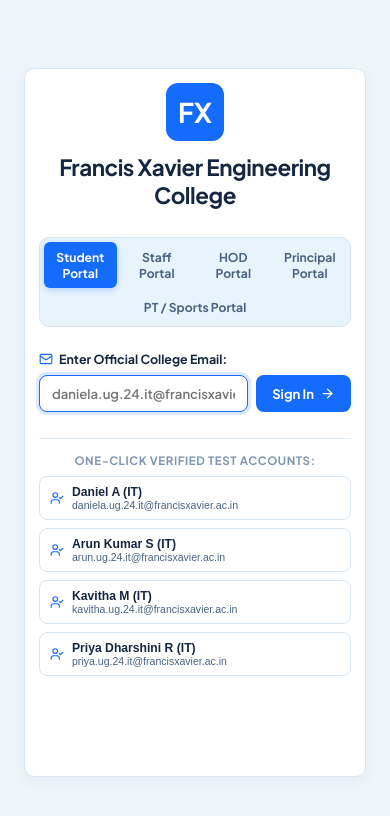
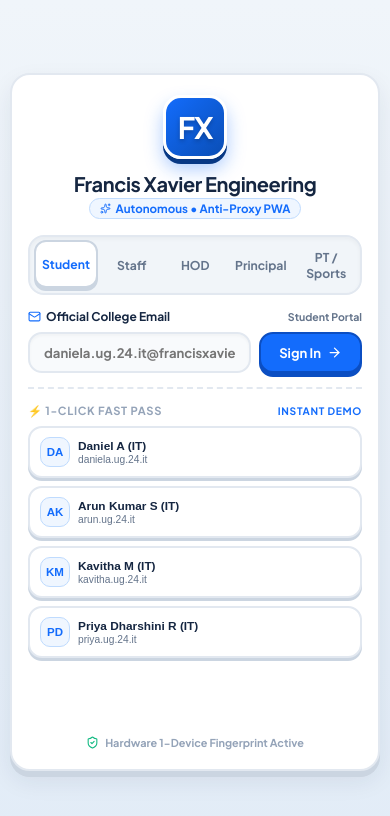
Before and after one commit to 8421BCED/otp_atta, a React (Vite) app in the folder client/: page / in a window 390 px wide. Shown: the top 816 px of the page. Built offline with nearby package versions, Linux system fonts and the light colour scheme; no server answers.

Commit message:
feat: redesign login page with Duolingo-style 3D physics buttons, tactile press effects, and mobile-first PWA layout

```diff
--- a/client/src/components/LoginPage.jsx
+++ b/client/src/components/LoginPage.jsx
@@ -169,19 +169,23 @@ export const LoginPage = ({ onLoginSuccess, currentRoute = 'student', onNavigate
 
     return (
         <div className="aero-login-wrapper">
-            <div className="aero-login-card fa-glass-card">
+            <div className="aero-login-card">
 
-                {/* Logo & College Banner */}
+                {/* 3D Duolingo-Style Mascot / College Shield */}
                 <div style={{ textAlign: 'center', display: 'flex', flexDirection: 'column', alignItems: 'center' }}>
                     <div className="aero-login-badge">
                         <span className="logo-symbol">FX</span>
                     </div>
-                    <h1 style={{ fontSize: '1.4rem', fontWeight: 800, color: 'var(--dark-blue)', letterSpacing: '-0.02em', marginTop: '12px' }}>
-                        Francis Xavier Engineering College
+                    <h1 style={{ fontSize: '1.25rem', fontWeight: 900, color: 'var(--dark-blue)', letterSpacing: '-0.02em', marginTop: '12px', marginBottom: '2px' }}>
+                        Francis Xavier Engineering
                     </h1>
+                    <div style={{ display: 'inline-flex', alignItems: 'center', gap: '5px', fontSize: '0.72rem', fontWeight: 800, color: 'var(--blue)', background: '#EFF6FF', padding: '2px 10px', borderRadius: '12px', border: '1.5px solid #BFDBFE' }}>
+                        <Sparkles size={11} color="var(--blue)" />
+                        <span>Autonomous • Anti-Proxy PWA</span>
+                    </div>
                 </div>
 
-                {/* Endpoint Navigation Tabs */}
+                {/* 3D Chunky Endpoint Navigation Tabs */}
                 <div className="login-endpoint-tabs">
                     {Object.entries(routeTitles).map(([key, info]) => (
                         <button
@@ -190,7 +194,7 @@ export const LoginPage = ({ onLoginSuccess, currentRoute = 'student', onNavigate
                             className={`login-endpoint-tab ${currentRoute === key ? 'active' : ''}`}
                             onClick={() => onNavigateRoute && onNavigateRoute(key)}
                         >
-                            {info.label}
+                            {info.label.replace(' Portal', '')}
                         </button>
                     ))}
                 </div>
@@ -211,38 +215,49 @@ export const LoginPage = ({ onLoginSuccess, currentRoute = 'student', onNavigate
                     }}
                     className="login-email-form"
                 >
-                    <label className="login-form-label">
-                        <Mail size={14} color="var(--blue)" />
-                        <span>Enter Official College Email:</span>
-                    </label>
+                    <div className="login-form-label">
+                        <span style={{ display: 'inline-flex', alignItems: 'center', gap: '5px' }}>
+                            <Mail size={13} color="var(--blue)" />
+                            <span>Official College Email</span>
+                        </span>
+                        <span style={{ fontSize: '0.66rem', color: '#64748B', fontWeight: 700 }}>
+                            {activeMeta.label}
+                        </span>
+                    </div>
 
                     <div className="login-input-group">
                         <input
-                            type="text"
+                            type="email"
+                            inputMode="email"
                             className="login-email-input"
                             placeholder={activeMeta.hint}
                             value={customEmail}
                             onChange={(e) => setCustomEmail(e.target.value)}
-                            autoFocus
+                            autoCapitalize="none"
+                            autoCorrect="off"
+                            spellCheck="false"
                         />
                         <button
                             type="submit"
                             className="login-submit-btn"
                             disabled={isLoading}
                         >
-                            <span>{isLoading ? 'Verifying...' : 'Sign In'}</span>
+                            <span>{isLoading ? 'Verifying' : 'Sign In'}</span>
                             <ArrowRight size={15} />
                         </button>
                     </div>
                 </form>
 
-                {/* Quick-Click Accounts from Seeded Database */}
+                {/* Quick-Click Accounts with 3D Physics Feel */}
                 <div className="quick-accounts-section">
                     <div className="quick-accounts-title">
-                        One-Click Verified Test Accounts:
+                        <span>⚡ 1-Click Fast Pass</span>
+                        <span style={{ fontSize: '0.64rem', color: 'var(--blue)', fontWeight: 800 }}>INSTANT DEMO</span>
                     </div>
                     <div className="quick-accounts-grid">
-                        {activeAccounts.map((acc, idx) => (
+                        {activeAccounts.map((acc, idx) => {
+                            const initials = acc.name.split(' ').map(n => n[0]).filter(Boolean).slice(0, 2).join('');
+                            return (
                                 <button
                                     key={idx}
                                     type="button"
@@ -252,20 +267,30 @@ export const LoginPage = ({ onLoginSuccess, currentRoute = 'student', onNavigate
                                         handleLoginWithEmail(acc.email);
                                     }}
                                     disabled={isLoading}
+                                    title={`Login instantly as ${acc.name}`}
                                 >
-                                <UserCheck size={14} color="var(--blue)" />
+                                    <div className="chip-avatar">
+                                        {initials}
+                                    </div>
                                     <div className="chip-details">
                                         <div className="chip-name">{acc.name}</div>
-                                    <div className="chip-email">{acc.email}</div>
+                                        <div className="chip-email">{acc.email.split('@')[0]}</div>
                                     </div>
                                 </button>
-                        ))}
+                            );
+                        })}
                     </div>
                 </div>
 
-                {/* Real Google SSO Button */}
-                <div style={{ marginTop: '16px', display: 'flex', flexDirection: 'column', alignItems: 'center', gap: '8px' }}>
+                {/* Real Google SSO Button Container */}
+                <div style={{ marginTop: '10px', display: 'flex', flexDirection: 'column', alignItems: 'center', width: '100%' }}>
                     <div ref={googleButtonRef} style={{ minHeight: '44px', display: 'flex', justifyContent: 'center', width: '100%' }}></div>
+                </div>
+
+                {/* PWA Hardware Security & Device Binding Footer */}
+                <div className="pwa-security-footer">
+                    <ShieldCheck size={13} color="#10B981" />
+                    <span>Hardware 1-Device Fingerprint Active</span>
                 </div>
 
             </div>
--- a/client/src/index.css
+++ b/client/src/index.css
@@ -1668,148 +1668,230 @@ html, body {
    Login Page
    ========================================================================== */
 
+/* ==========================================================================
+   Duolingo-Inspired 3D Physics Tactile Styles & Mobile-First PWA Login
+   ========================================================================== */
+
+/* 3D Duolingo Button Utility */
+.duo-btn-3d {
+  position: relative;
+  display: inline-flex;
+  align-items: center;
+  justify-content: center;
+  gap: 8px;
+  font-family: var(--font-main);
+  font-weight: 800;
+  border-radius: 14px;
+  border: 2px solid transparent;
+  cursor: pointer;
+  user-select: none;
+  -webkit-tap-highlight-color: transparent;
+  transition: transform 0.08s cubic-bezier(0.2, 0.8, 0.4, 1),
+              box-shadow 0.08s cubic-bezier(0.2, 0.8, 0.4, 1),
+              background 0.15s ease;
+  touch-action: manipulation;
+}
+
+.duo-btn-3d:active:not(:disabled) {
+  transform: translateY(4px) !important;
+}
+
+/* Primary Tech Blue 3D Button */
+.duo-btn-primary {
+  background: #136CFC;
+  color: #FFFFFF;
+  border-color: #0B4EC2;
+  box-shadow: 0 4px 0 #0B4EC2, 0 6px 12px rgba(19, 108, 252, 0.25);
+}
+
+.duo-btn-primary:hover:not(:disabled) {
+  background: #2578FD;
+}
+
+.duo-btn-primary:active:not(:disabled) {
+  box-shadow: 0 0 0 #0B4EC2, 0 2px 4px rgba(19, 108, 252, 0.2);
+}
+
+/* Neon Green / Vibrant 3D Accent */
+.duo-btn-green {
+  background: #58CC02;
+  color: #FFFFFF;
+  border-color: #46A302;
+  box-shadow: 0 4px 0 #46A302, 0 6px 12px rgba(88, 204, 2, 0.25);
+}
+
+.duo-btn-green:hover:not(:disabled) {
+  background: #61E002;
+}
+
+.duo-btn-green:active:not(:disabled) {
+  box-shadow: 0 0 0 #46A302, 0 2px 4px rgba(88, 204, 2, 0.2);
+}
+
+/* White / Surface 3D Card Button */
+.duo-btn-white {
+  background: #FFFFFF;
+  color: var(--dark-blue);
+  border: 2px solid #E2E8F0;
+  box-shadow: 0 3px 0 #CBD5E1;
+}
+
+.duo-btn-white:hover:not(:disabled) {
+  background: #F8FAFC;
+  border-color: #CBD5E1;
+}
+
+.duo-btn-white:active:not(:disabled) {
+  box-shadow: 0 0 0 #CBD5E1;
+}
+
 .aero-login-wrapper {
   width: 100%;
   min-height: 100vh;
+  min-height: 100dvh;
   display: flex;
   align-items: center;
   justify-content: center;
-  padding: 24px;
-  background-color: var(--bg-app);
-}
-
+  padding: 16px;
+  background: linear-gradient(180deg, #F0F5FA 0%, #E2ECF7 100%);
+  position: relative;
+  overflow-x: hidden;
+}
+
+/* Mobile-First PWA Login Card */
 .aero-login-card {
   width: 100%;
-  max-width: 460px;
-  padding: 32px 28px;
-}
-
+  max-width: 410px;
+  background: #FFFFFF;
+  border: 2.5px solid #E2E8F0;
+  border-radius: 24px;
+  padding: 24px 20px;
+  box-shadow: 0 8px 0 #CBD5E1, 0 16px 32px rgba(21, 38, 65, 0.08);
+  display: flex;
+  flex-direction: column;
+  position: relative;
+  transition: all 0.2s ease;
+}
+
+@media (max-width: 480px) {
+  .aero-login-wrapper {
+    padding: 10px;
+    align-items: center;
+  }
+  .aero-login-card {
+    padding: 20px 16px;
+    border-radius: 20px;
+    box-shadow: 0 6px 0 #CBD5E1, 0 10px 24px rgba(21, 38, 65, 0.08);
+  }
+}
+
+/* Chunky Duolingo Mascot/Shield Badge */
 .aero-login-badge {
-  width: 58px;
-  height: 58px;
-  border-radius: 12px;
-  background: var(--blue);
+  width: 64px;
+  height: 64px;
+  border-radius: 18px;
+  background: linear-gradient(135deg, #136CFC 0%, #0A4EB5 100%);
+  border: 3px solid #FFFFFF;
   color: #FFFFFF;
   display: flex;
   align-items: center;
   justify-content: center;
+  box-shadow: 0 5px 0 #073884, 0 10px 18px rgba(19, 108, 252, 0.35);
+  position: relative;
+  transition: transform 0.15s cubic-bezier(0.34, 1.56, 0.64, 1);
+}
+
+.aero-login-badge:hover {
+  transform: scale(1.05) rotate(-3deg);
 }
 
 .aero-login-badge .logo-symbol {
-  font-size: 1.7rem;
+  font-size: 1.85rem;
   font-weight: 900;
-}
-
-.aero-tag-pill {
-  display: inline-flex;
-  align-items: center;
-  gap: 6px;
-  background: var(--light-blue);
-  border: 1px solid var(--blue);
-  padding: 4px 12px;
-  border-radius: 6px;
-  font-size: 0.74rem;
+  letter-spacing: -0.04em;
+  text-shadow: 0 2px 4px rgba(0,0,0,0.25);
+}
+
+.aero-alert-error {
+  background: #FEF2F2;
+  border: 2px solid #FCA5A5;
+  border-radius: 14px;
+  padding: 10px 12px;
+  display: flex;
+  align-items: center;
+  gap: 10px;
+  font-size: 0.78rem;
   font-weight: 700;
-  color: var(--blue);
-}
-
-.aero-alert-error {
-  background: #FEE2E2;
-  border: 1px solid #EF4444;
-  border-radius: 8px;
-  padding: 10px 14px;
-  display: flex;
-  align-items: center;
-  gap: 8px;
-  font-size: 0.82rem;
   color: #DC2626;
+  box-shadow: 0 3px 0 #F87171;
+  margin-top: 10px;
 }
 
 .aero-alert-success {
-  background: rgba(195, 248, 74, 0.25);
-  border: 1px solid rgba(21, 38, 65, 0.2);
-  border-radius: 8px;
-  padding: 10px 14px;
-  display: flex;
-  align-items: center;
-  gap: 8px;
-  font-size: 0.82rem;
-  color: var(--dark-blue);
-}
-
-.aero-device-security-pill {
-  background: var(--light-blue);
-  border: 1px solid var(--border-card);
-  border-radius: 8px;
-  padding: 10px 14px;
-  display: flex;
-  align-items: center;
-  gap: 8px;
-  font-size: 0.75rem;
-  color: var(--text-sub);
-}
-
-/* Endpoint Navigation Tabs on Login */
+  background: #F0FDF4;
+  border: 2px solid #86EFAC;
+  border-radius: 14px;
+  padding: 10px 12px;
+  display: flex;
+  align-items: center;
+  gap: 10px;
+  font-size: 0.78rem;
+  font-weight: 700;
+  color: #15803D;
+  box-shadow: 0 3px 0 #4ADE80;
+  margin-top: 10px;
+}
+
+/* Duolingo Pill Selector Tabs */
 .login-endpoint-tabs {
   display: flex;
-  background: var(--light-blue);
-  border: 1px solid var(--border-card);
-  border-radius: 10px;
+  background: #F1F5F9;
+  border: 2px solid #E2E8F0;
+  border-radius: 16px;
   padding: 4px;
   gap: 4px;
-  margin: 16px 0 12px;
+  margin: 16px 0 14px;
   width: 100%;
-  flex-wrap: wrap;
+  box-shadow: inset 0 2px 4px rgba(0,0,0,0.04);
 }
 
 .login-endpoint-tab {
-  flex: 1 1 70px;
+  flex: 1;
   background: transparent;
   border: none;
   font-family: var(--font-main);
   font-size: 0.76rem;
-  font-weight: 700;
-  color: var(--text-sub);
-  padding: 7px 10px;
-  border-radius: 6px;
+  font-weight: 800;
+  color: #64748B;
+  padding: 8px 6px;
+  border-radius: 12px;
   cursor: pointer;
   text-align: center;
-  transition: all 0.15s ease;
-}
-
-.login-endpoint-tab:hover {
-  color: var(--dark-blue);
+  user-select: none;
+  -webkit-tap-highlight-color: transparent;
+  transition: all 0.12s ease;
+  position: relative;
+}
+
+.login-endpoint-tab:hover:not(.active) {
+  color: var(--dark-blue);
+  background: rgba(255, 255, 255, 0.6);
 }
 
 .login-endpoint-tab.active {
-  background: var(--blue);
-  color: #FFFFFF;
-  box-shadow: 0 2px 6px rgba(19, 108, 252, 0.25);
-}
-
-.portal-header-tag {
-  display: inline-flex;
-  align-items: center;
-  gap: 6px;
-  background: rgba(19, 108, 252, 0.08);
-  border: 1px solid rgba(19, 108, 252, 0.2);
-  padding: 4px 12px;
-  border-radius: 20px;
-  font-size: 0.76rem;
-  font-weight: 800;
-  color: var(--blue);
-  margin-bottom: 14px;
-  align-self: center;
-}
-
-.portal-header-tag .tag-dot {
-  width: 7px;
-  height: 7px;
-  border-radius: 50%;
-  background: var(--green);
-}
-
-/* Test Email Input Box */
+  background: #FFFFFF;
+  color: #136CFC;
+  border: 2px solid #CBD5E1;
+  box-shadow: 0 3px 0 #CBD5E1;
+  transform: translateY(-1px);
+}
+
+.login-endpoint-tab.active:active {
+  transform: translateY(1px);
+  box-shadow: 0 1px 0 #CBD5E1;
+}
+
+/* Mobile-Friendly Test Email Input Form */
 .login-email-form {
   width: 100%;
   display: flex;
@@ -1819,12 +1901,12 @@ html, body {
 }
 
 .login-form-label {
-  font-size: 0.78rem;
-  font-weight: 700;
-  color: var(--dark-blue);
-  display: flex;
-  align-items: center;
-  gap: 6px;
+  font-size: 0.75rem;
+  font-weight: 800;
+  color: var(--dark-blue);
+  display: flex;
+  align-items: center;
+  justify-content: space-between;
 }
 
 .login-input-group {
@@ -1835,66 +1917,79 @@ html, body {
 
 .login-email-input {
   flex: 1;
-  background: #FFFFFF;
-  border: 1.5px solid var(--border-card);
-  border-radius: 8px;
-  padding: 9px 12px;
+  min-width: 0;
+  background: #F8FAFC;
+  border: 2px solid #E2E8F0;
+  border-radius: 14px;
+  padding: 10px 14px;
   font-family: var(--font-main);
   font-size: 0.82rem;
-  font-weight: 600;
+  font-weight: 700;
   color: var(--dark-blue);
   outline: none;
-  transition: border-color 0.15s ease, box-shadow 0.15s ease;
+  box-shadow: inset 0 2px 3px rgba(0,0,0,0.03);
+  transition: all 0.15s ease;
 }
 
 .login-email-input:focus {
-  border-color: var(--blue);
-  box-shadow: 0 0 0 3px rgba(19, 108, 252, 0.15);
+  background: #FFFFFF;
+  border-color: #136CFC;
+  box-shadow: 0 0 0 3px rgba(19, 108, 252, 0.18), inset 0 1px 2px rgba(0,0,0,0.02);
 }
 
 .login-submit-btn {
-  background: var(--blue);
-  border: none;
+  background: #136CFC;
+  border: 2px solid #0B4EC2;
   color: #FFFFFF;
   font-family: var(--font-main);
   font-size: 0.82rem;
   font-weight: 800;
-  padding: 9px 16px;
-  border-radius: 8px;
+  padding: 10px 18px;
+  border-radius: 14px;
   cursor: pointer;
   display: inline-flex;
   align-items: center;
   gap: 6px;
-  transition: all 0.15s ease;
   flex-shrink: 0;
+  box-shadow: 0 4px 0 #0B4EC2;
+  transition: transform 0.08s ease, box-shadow 0.08s ease;
+  user-select: none;
+  -webkit-tap-highlight-color: transparent;
 }
 
 .login-submit-btn:hover:not(:disabled) {
-  background: #0D56CC;
-  transform: translateY(-1px);
+  background: #2578FD;
+}
+
+.login-submit-btn:active:not(:disabled) {
+  transform: translateY(3px);
+  box-shadow: 0 1px 0 #0B4EC2;
 }
 
 .login-submit-btn:disabled {
   opacity: 0.6;
   cursor: not-allowed;
-}
-
-/* Quick Accounts Section */
+  transform: none;
+}
+
+/* Quick Accounts Section (Chunky 3D Tiles) */
 .quick-accounts-section {
   width: 100%;
-  border-top: 1px solid var(--border-subtle);
+  border-top: 2px dashed #E2E8F0;
   padding-top: 14px;
-  margin-bottom: 14px;
+  margin-bottom: 12px;
 }
 
 .quick-accounts-title {
-  font-size: 0.72rem;
-  font-weight: 800;
-  color: var(--text-dim);
+  font-size: 0.70rem;
+  font-weight: 800;
+  color: #94A3B8;
   text-transform: uppercase;
-  letter-spacing: 0.05em;
+  letter-spacing: 0.06em;
   margin-bottom: 8px;
-  text-align: center;
+  display: flex;
+  align-items: center;
+  justify-content: space-between;
 }
 
 .quick-accounts-grid {
@@ -1903,23 +1998,53 @@ html, body {
   gap: 8px;
 }
 
+@media (max-width: 380px) {
+  .quick-accounts-grid {
+    grid-template-columns: 1fr;
+  }
+}
+
 .quick-account-chip {
   display: flex;
   align-items: center;
   gap: 8px;
   background: #FFFFFF;
-  border: 1px solid var(--border-card);
-  border-radius: 8px;
-  padding: 8px 10px;
+  border: 2px solid #E2E8F0;
+  border-radius: 14px;
+  padding: 9px 10px;
   cursor: pointer;
   text-align: left;
-  transition: all 0.15s ease;
+  user-select: none;
+  -webkit-tap-highlight-color: transparent;
+  box-shadow: 0 3px 0 #CBD5E1;
+  transition: transform 0.08s ease, box-shadow 0.08s ease, border-color 0.15s ease;
   min-width: 0;
 }
 
 .quick-account-chip:hover {
-  background: var(--light-blue);
-  border-color: var(--blue);
+  border-color: #136CFC;
+  background: #F8FAFD;
+}
+
+.quick-account-chip:active {
+  transform: translateY(3px);
+  box-shadow: 0 0 0 #CBD5E1;
+  border-color: #136CFC;
+}
+
+.chip-avatar {
+  width: 30px;
+  height: 30px;
+  border-radius: 10px;
+  background: #EFF6FF;
+  border: 1.5px solid #BFDBFE;
+  color: #136CFC;
+  display: flex;
+  align-items: center;
+  justify-content: center;
+  font-weight: 800;
+  font-size: 0.72rem;
+  flex-shrink: 0;
 }
 
 .chip-details {
@@ -1928,20 +2053,35 @@ html, body {
 }
 
 .chip-name {
-  font-size: 0.76rem;
+  font-size: 0.74rem;
   font-weight: 800;
   color: var(--dark-blue);
   white-space: nowrap;
   overflow: hidden;
   text-overflow: ellipsis;
+  line-height: 1.2;
 }
 
 .chip-email {
-  font-size: 0.66rem;
-  color: var(--text-sub);
+  font-size: 0.64rem;
+  color: #64748B;
   white-space: nowrap;
   overflow: hidden;
   text-overflow: ellipsis;
+  margin-top: 1px;
+}
+
+/* PWA Badge / Hardware Fingerprint Footer */
+.pwa-security-footer {
+  display: flex;
+  align-items: center;
+  justify-content: center;
+  gap: 6px;
+  font-size: 0.68rem;
+  font-weight: 700;
+  color: #94A3B8;
+  margin-top: 12px;
+  text-align: center;
 }
 
 /* SSO Divider */
```
Lines whose indentation alone changed are shown as unchanged.
